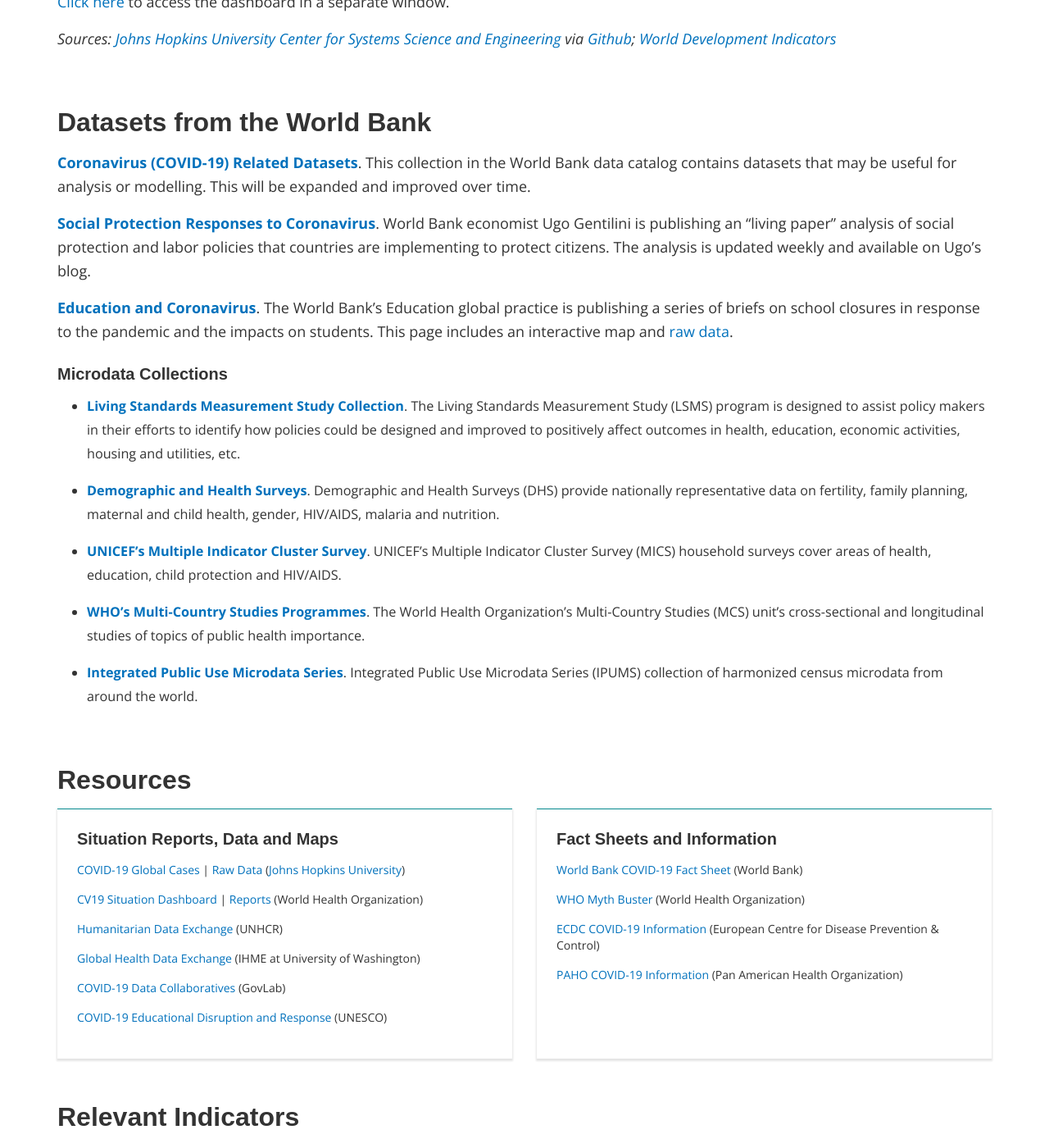
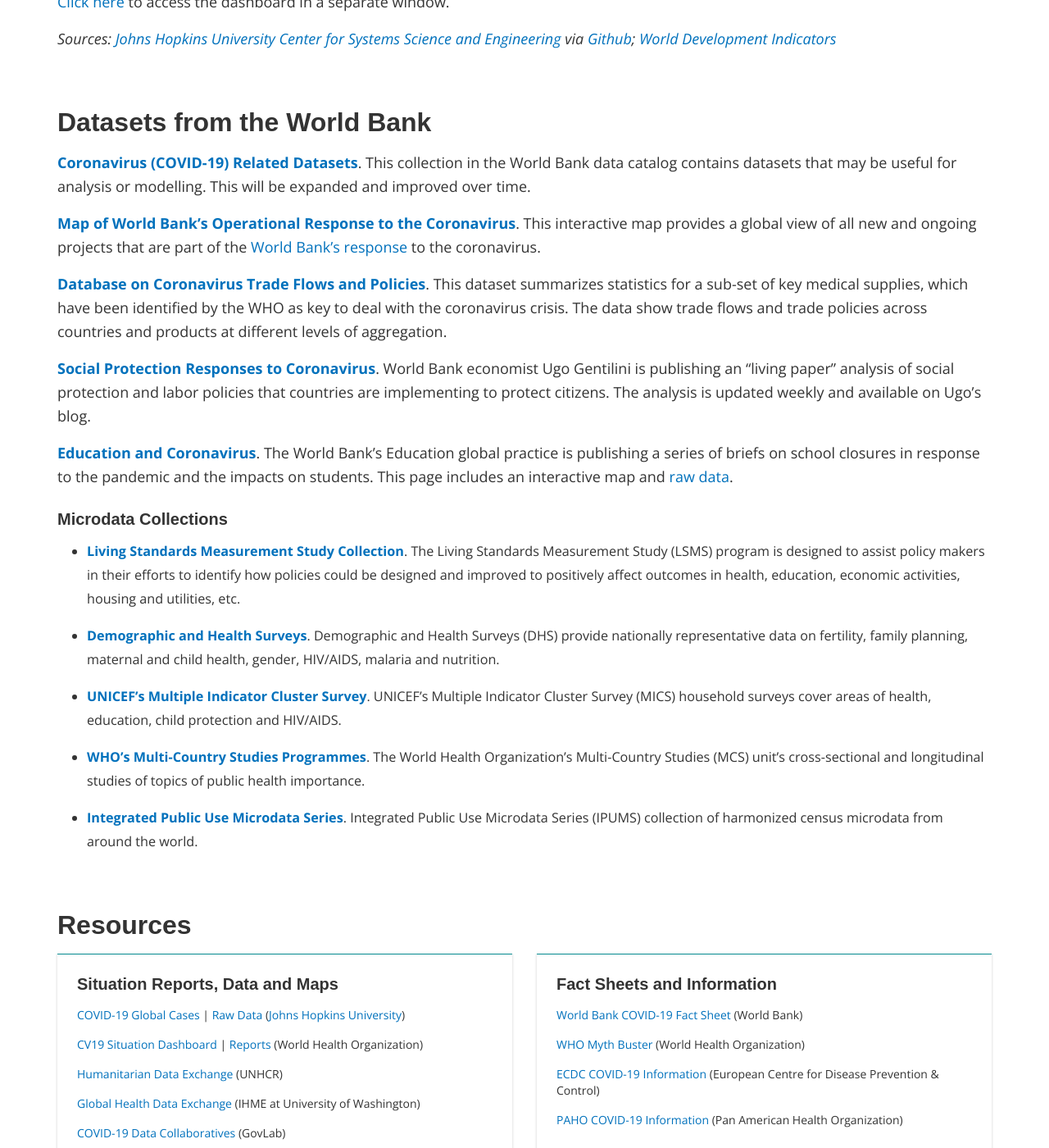
Before and after one commit to worldbank/decdg-covid19, a Jekyll site: the page built from index.md, in a window 1280 px wide and 1400 px high, scrolled down 1132 px. Shown: the whole window at 82% size. Built offline with Jekyll 4.4.1, drawn with Linux system fonts in a browser that asks for light colours; nearby versions of some CDN libraries; some web fonts are replaced; library files that are not in the unit come from our copies; some of the changed text lies outside the part shown.

Commit message:
Latest content updates

```diff
--- a/_includes/body.md
+++ b/_includes/body.md
@@ -4,6 +4,16 @@
 **[Coronavirus (COVID-19) Related Datasets][ddh]**.
 This collection in the World Bank data catalog contains datasets that may be useful for analysis or modelling.
 This will be expanded and improved over time.
+
+**[Map of World Bank's Operational Response to the Coronavirus][wb-cvmap]**.
+This interactive map provides a global view of all new and ongoing projects that are part
+of the [World Bank's response][wb-covid] to the coronavirus.
+
+**[Database on Coronavirus Trade Flows and Policies][wb-trade]**.
+This dataset summarizes statistics for a sub-set of key medical supplies, which
+have been identified by the WHO as key to deal with the coronavirus crisis. The
+data show trade flows and trade policies across countries and products at
+different levels of aggregation.
 
 **[Social Protection Responses to Coronavirus][ugo]**.
 World Bank economist Ugo Gentilini is publishing
@@ -46,3 +56,8 @@
 
 [jp]: https://www.worldbank.org/en/data/interactive/2020/03/24/world-bank-education-and-covid-19
 [jp-csv]: https://dataviz.worldbank.org/t/EdStats/views/covid19/dsh_simple.csv
+
+[wb-cvmap]: https://maps.worldbank.org/?COVID19=true
+[wb-covid]: https://www.worldbank.org/en/who-we-are/news/coronavirus-covid19
+
+[wb-trade]: https://www.worldbank.org/en/data/interactive/2020/04/02/database-on-coronavirus-covid-19-trade-flows-and-policies
--- a/_layouts/default.html
+++ b/_layouts/default.html
@@ -135,7 +135,7 @@
 
             <h2>Relevant Indicators</h2>
 
-            <p>This table is also available in <a href="covid-indicators.json">JSON format</a>.</p>
+            <p>This table is also available in <a href="covid-indicators.json">JSON</a> or <a href="covid-indicators.yaml">YAML</a> formats.</p>
 
             {% include indicators.html %}
 
```
